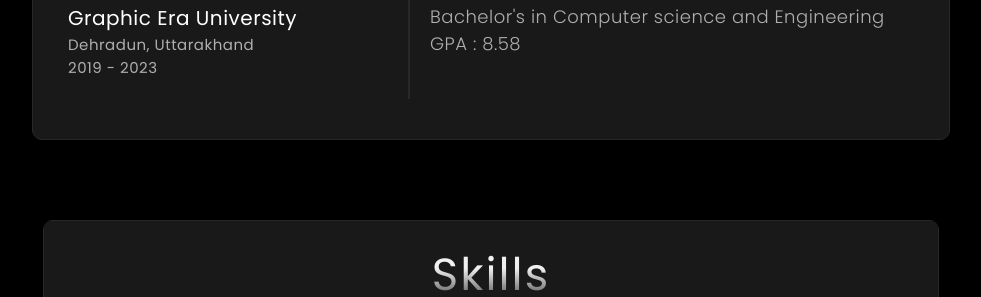
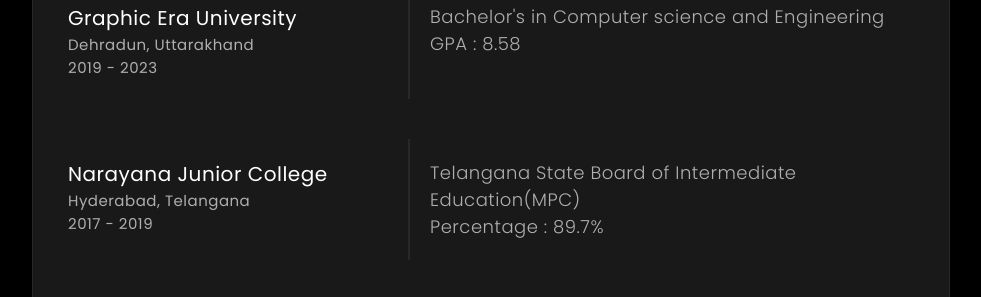
Before and after one commit to shaikfarhathulla-dev/portfolio, a plain HTML site: page index.html in a window 1280 px wide. Shown: the part 1550-1847 px from the top of the page, without its empty margins (149-1130 px from the left). Drawn offline with Linux system fonts and the light colour scheme.

Commit message:
Uncommented edu

```diff
--- a/index.html
+++ b/index.html
@@ -168,7 +168,7 @@
                     <h5 class="reveal-left">GPA : 8.58</h5>
                 </div>
             </div>
-            <!-- <div class="exp-detail">
+            <div class="exp-detail">
                 <div class="company-name">
                     <h1 class="reveal-right">Narayana Junior College</h1>
                     <p class="reveal-right">Hyderabad, Telangana</p>
@@ -189,7 +189,7 @@
                     <h5 class="reveal-left">The Board of Secondary Education Of Andhra Pradesh</h5>
                     <h5 class="reveal-left">GPA : 9.5</h5>
                 </div>
-            </div> -->
+            </div>
         </div>
     </section>
     <section id="skill-sec">
```
